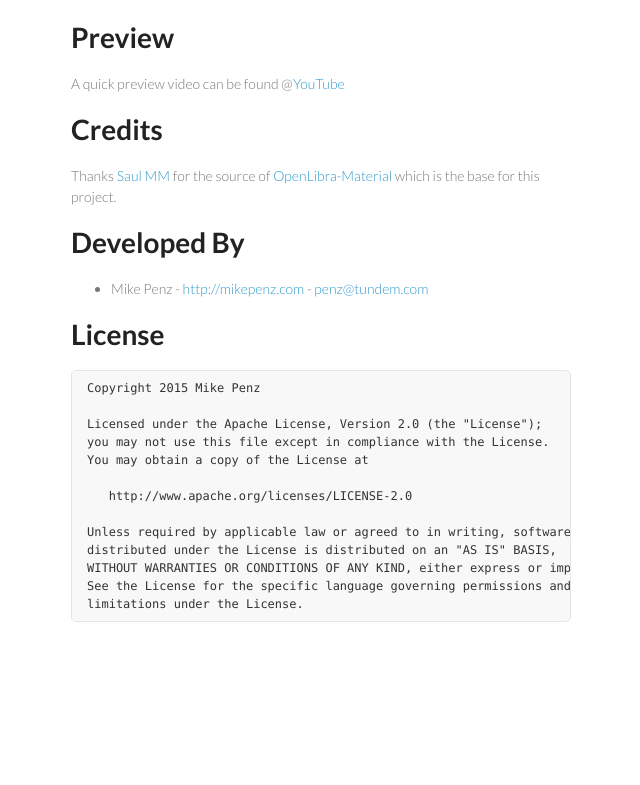
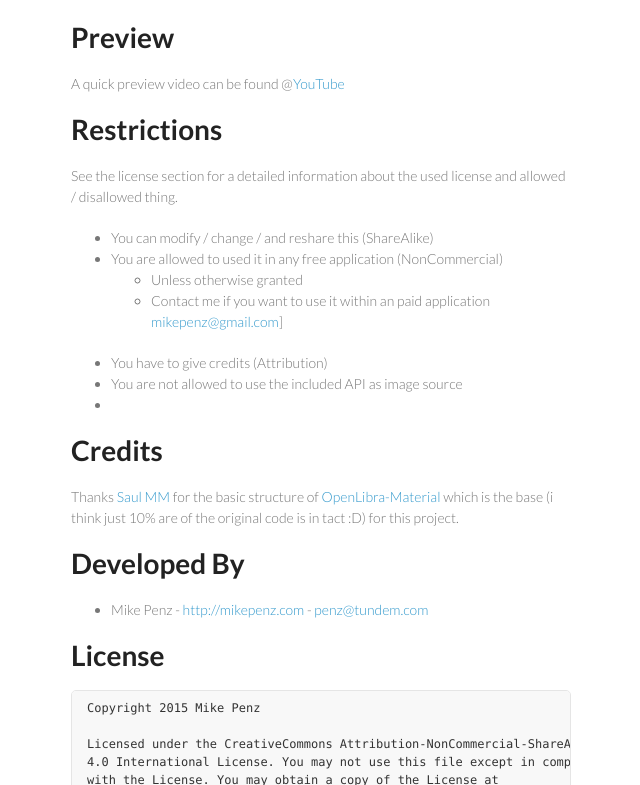
Before and after one commit to mikepenz/wallsplash-android, a plain HTML site: page index.html in a window 1280 px wide. Shown: the part 1315-2100 px from the top of the page, without its empty margins (499-1139 px from the left). Before the commit the page ends 2007 px from the top, so only its background shows below. Drawn offline with Linux system fonts and the light colour scheme.

```diff
--- a/index.html
+++ b/index.html
@@ -68,9 +68,29 @@
 <p>A quick preview video can be found @<a href="https://www.youtube.com/watch?v=98-bArYkfAI">YouTube</a></p>
 
 <h1>
+<a id="restrictions" class="anchor" href="#restrictions" aria-hidden="true"><span class="octicon octicon-link"></span></a>Restrictions</h1>
+
+<p>See the license section for a detailed information about the used license and allowed / disallowed thing.</p>
+
+<ul>
+<li>You can modify / change / and reshare this (ShareAlike)</li>
+<li>You are allowed to used it in any free application (NonCommercial)
+
+<ul>
+<li>Unless otherwise granted</li>
+<li>Contact me if you want to use it within an paid application <a href="mikepenz@gmail.com">mikepenz@gmail.com</a>]</li>
+</ul>
+</li>
+<li>You have to give credits (Attribution)</li>
+<li>You are not allowed to use the included API as image source</li>
+<li>
+</li>
+</ul>
+
+<h1>
 <a id="credits" class="anchor" href="#credits" aria-hidden="true"><span class="octicon octicon-link"></span></a>Credits</h1>
 
-<p>Thanks <a href="https://github.com/saulmm">Saul MM</a> for the source of <a href="https://github.com/saulmm/OpenLibra-Material">OpenLibra-Material</a> which is the base for this project.</p>
+<p>Thanks <a href="https://github.com/saulmm">Saul MM</a> for the basic structure of <a href="https://github.com/saulmm/OpenLibra-Material">OpenLibra-Material</a> which is the base (i think just 10% are of the original code is in tact :D) for this project.</p>
 
 <h1>
 <a id="developed-by" class="anchor" href="#developed-by" aria-hidden="true"><span class="octicon octicon-link"></span></a>Developed By</h1>
@@ -85,11 +105,11 @@
 
 <pre><code>Copyright 2015 Mike Penz
 
-Licensed under the Apache License, Version 2.0 (the "License");
-you may not use this file except in compliance with the License.
-You may obtain a copy of the License at
+Licensed under the CreativeCommons Attribution-NonCommercial-ShareAlike
+4.0 International License. You may not use this file except in compliance
+with the License. You may obtain a copy of the License at
 
-   http://www.apache.org/licenses/LICENSE-2.0
+   http://creativecommons.org/licenses/by-nc-sa/4.0/legalcode
 
 Unless required by applicable law or agreed to in writing, software
 distributed under the License is distributed on an "AS IS" BASIS,
```
Also changed, not shown: params.json (+1 -1 lines).
